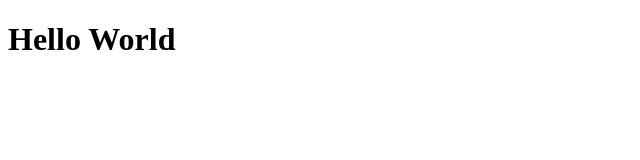
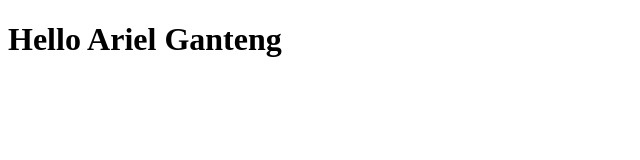
Before and after one commit to ArielNadhif/latihan1-revou, a plain HTML site: page index.html in a window 1280 px wide. Shown: the whole page, without its empty margins (0-640 px from the left). Drawn offline with Linux system fonts and the light colour scheme.

Commit message:
second commit

```diff
--- a/index.html
+++ b/index.html
@@ -4,7 +4,7 @@
         <title> Website Latihan HTML Ariel</title>
     </head>
     <body>
-        <h1> Hello World </h1>
+        <h1> Hello Ariel Ganteng </h1>
     </body>
 
 </html>
```
